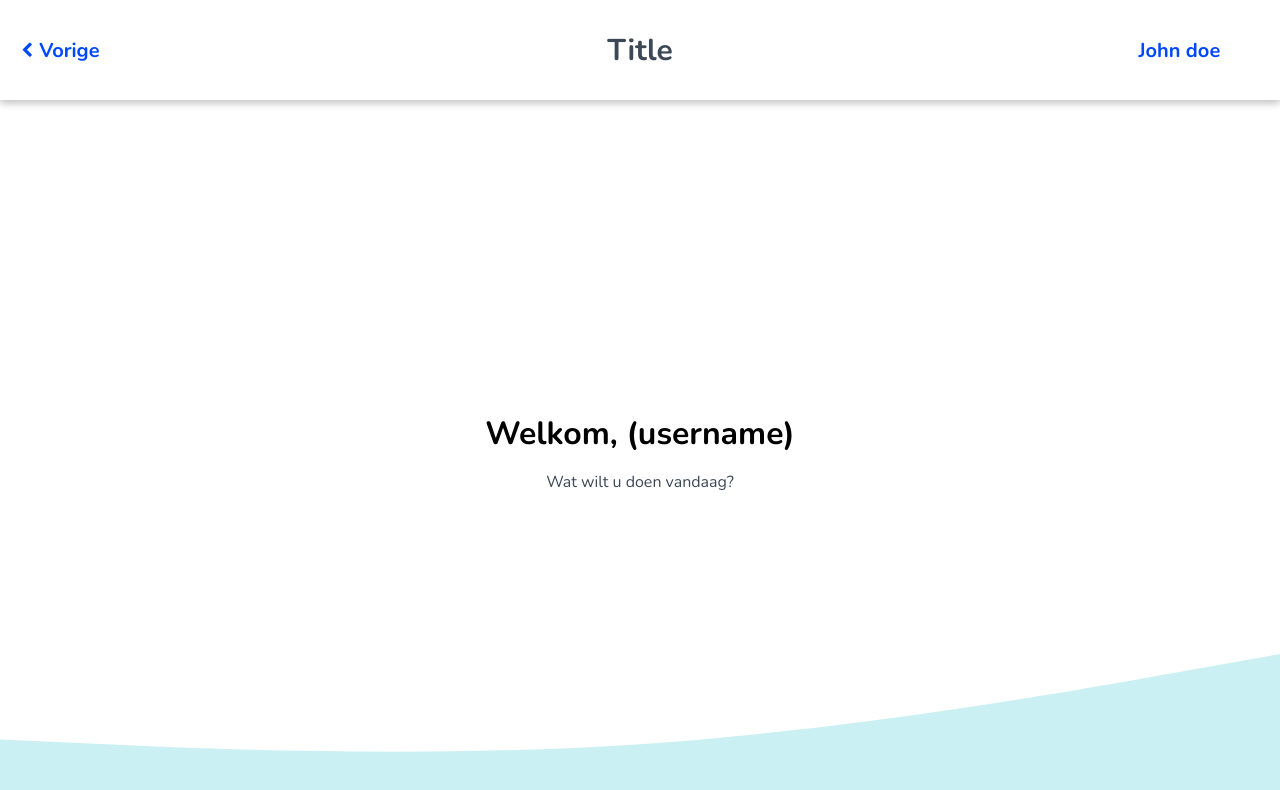
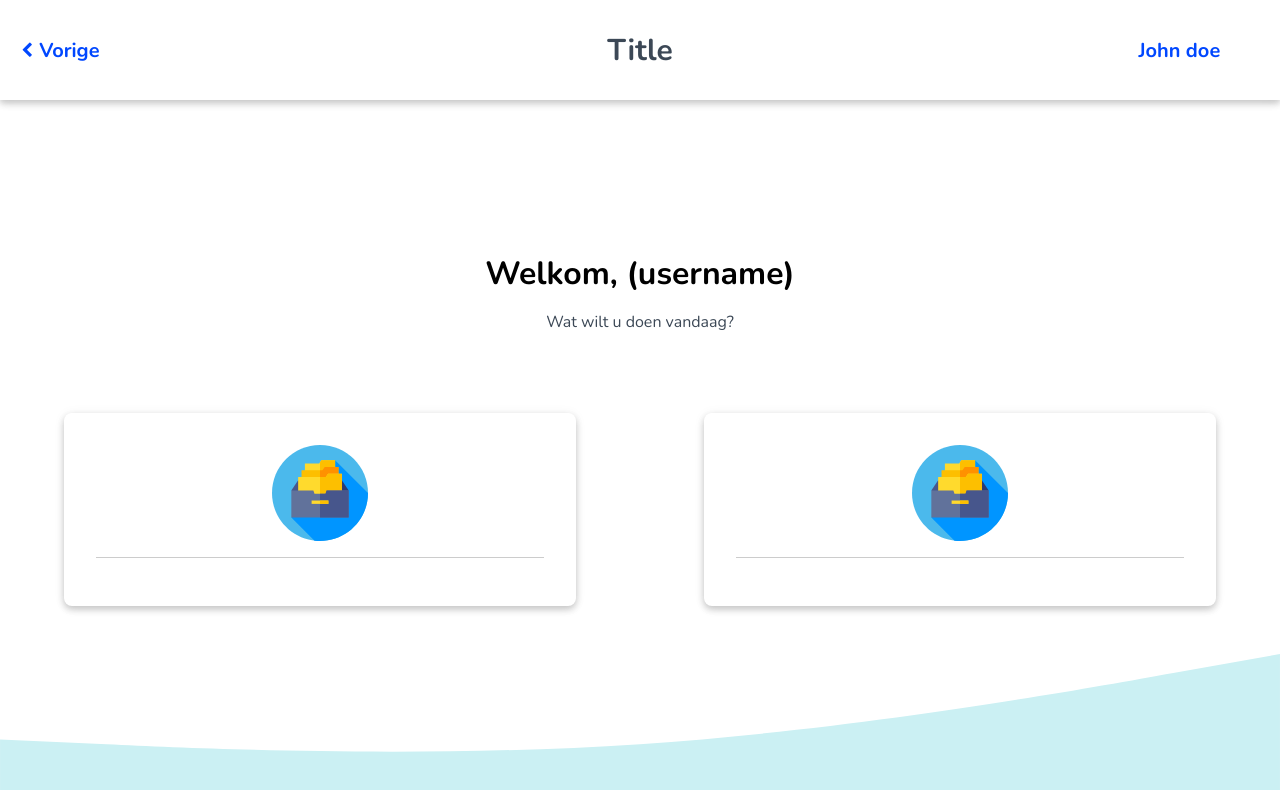
Before and after one commit to Rowan-Paul/HANAIM-DWA-Rekenlogboek, a React (Create React App) app in the folder rekenlogboek/client-side/: page / in a window 1280 px wide. Shown: the top 790 px of the page. Built offline with nearby package versions, Linux system fonts and the light colour scheme.

Commit message:
Update to ESLint for React

```diff
--- a/rekenlogboek/client-side/src/js/App.js
+++ b/rekenlogboek/client-side/src/js/App.js
@@ -1,10 +1,10 @@
+import React from 'react'
 import Header from '../js/common/components/Header'
 import LogbookDesigner from '../js/logbook-designer/LogbookDesigner'
 
 import '../scss/App.scss'
 
 function App() {
-	const buttonHandler = e => alert('clickkkk.....')
 	return (
 		<div className="app">
 			<Header />
--- a/rekenlogboek/client-side/src/js/common/components/ButtonContainer.js
+++ b/rekenlogboek/client-side/src/js/common/components/ButtonContainer.js
@@ -1,5 +1,5 @@
+// import SVG from 'react-inlinesvg'
 import React from 'react'
-import SVG from 'react-inlinesvg'
 import '../../../scss/common/components/ButtonContainer.scss'
 import icon from '../../../img/icons/archive.svg'
 
--- a/rekenlogboek/client-side/src/js/logbook-designer/LogbookDesigner.js
+++ b/rekenlogboek/client-side/src/js/logbook-designer/LogbookDesigner.js
@@ -1,6 +1,7 @@
 import { useState } from 'react'
 import LogbookDesignerLanding from './containers/LogbookDesignerLanding'
 
+import React from 'react'
 import '../../scss/logbook-designer/LogbookDesigner.scss'
 
 function LogbookDesigner() {
--- a/rekenlogboek/client-side/src/js/logbook-designer/containers/LogbookDesignerLanding.js
+++ b/rekenlogboek/client-side/src/js/logbook-designer/containers/LogbookDesignerLanding.js
@@ -1,4 +1,6 @@
-import { useState } from 'react'
+import React from 'react'
+
+import ButtonContainer from '../../common/components/ButtonContainer'
 
 import '../../../scss/logbook-designer/containers/LogbookDesignerLanding.scss'
 
@@ -8,6 +10,10 @@ export default function LogbookDesigner() {
 			<div className="flex-center">
 				<h1>Welkom, (username)</h1>
 				<p>Wat wilt u doen vandaag?</p>
+				<div className="buttons-container">
+					<ButtonContainer />
+					<ButtonContainer />
+				</div>
 			</div>
 		</div>
 	)
```
Also changed, not shown: rekenlogboek/client-side/.eslintrc.json, 1 other file (tests, documents, lock files or other folders).
